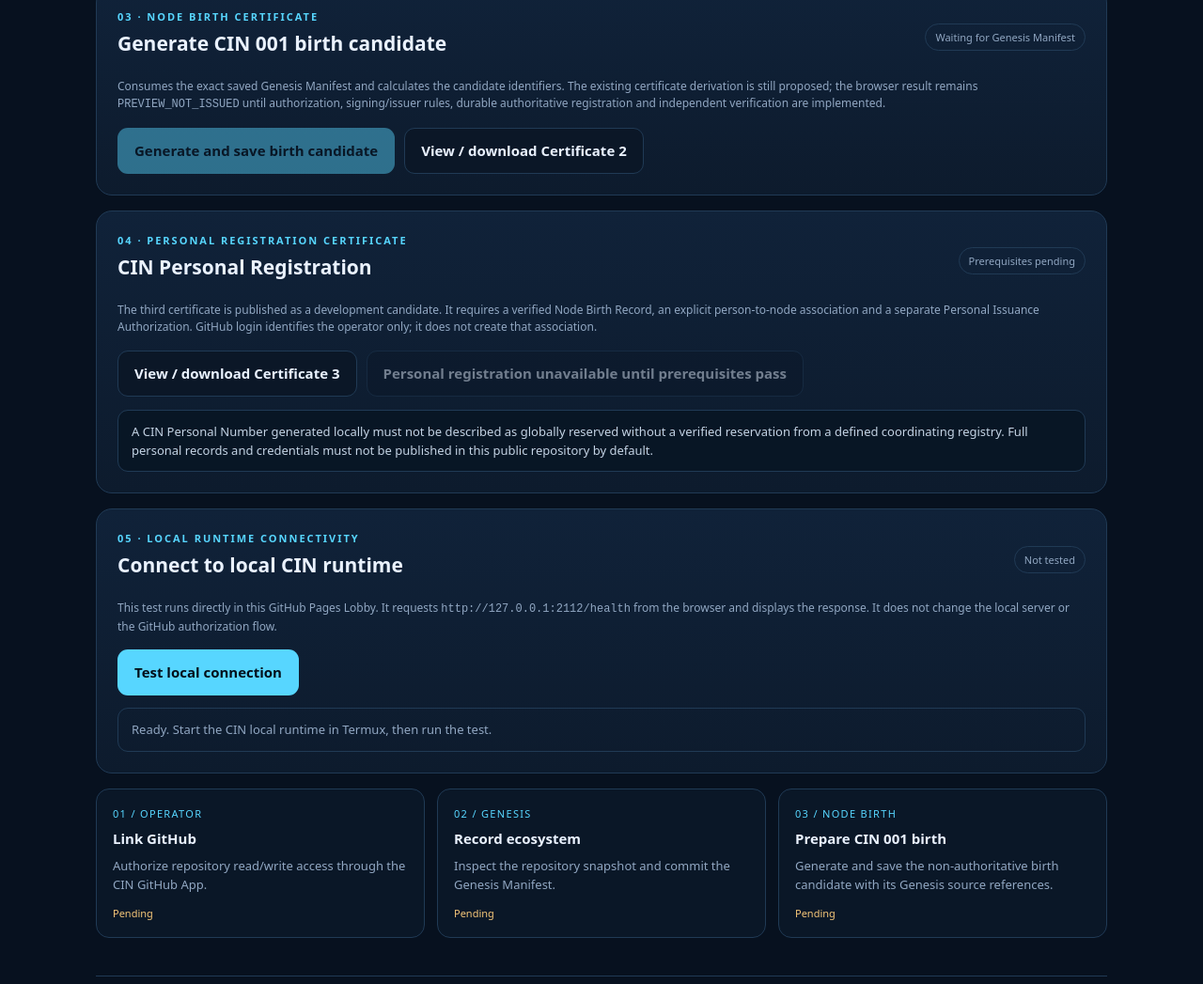
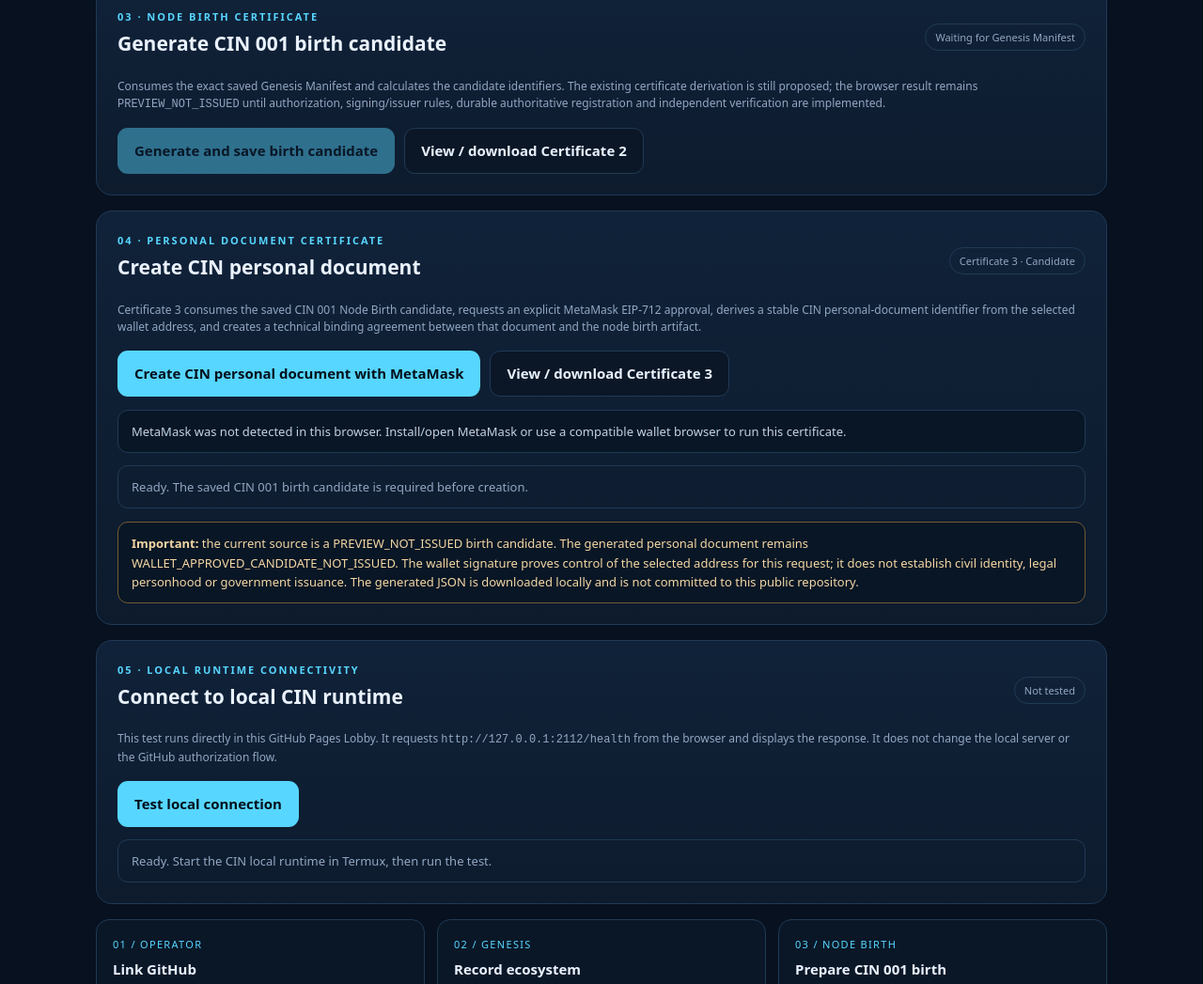
Before and after one commit to LerryAlexanderElizondoVillalobos/CIN-Core-Identification-Nodes-byLAEV, a plain HTML site: page Core Identification Node Github/index.html in a window 1280 px wide. Shown: the part 1732-2779 px from the top of the page at 94% size. Drawn offline with Linux system fonts and the light colour scheme; no server answers.

Commit message:
feat(cin): connect Certificate 3 MetaMask personal document flow

```diff
--- a/Core Identification Node Github/index.html
+++ b/Core Identification Node Github/index.html
@@ -80,14 +80,17 @@
   <pre id="birthSummary" hidden></pre>
 </section>
 
-<section class="panel">
-  <div class="panel-head"><div><div class="eyebrow">04 · Personal registration certificate</div><h2>CIN Personal Registration</h2></div><span class="pill">Prerequisites pending</span></div>
-  <p class="small">The third certificate is published as a development candidate. It requires a verified Node Birth Record, an explicit person-to-node association and a separate Personal Issuance Authorization. GitHub login identifies the operator only; it does not create that association.</p>
+<section class="panel" id="personalDocumentPanel">
+  <div class="panel-head"><div><div class="eyebrow">04 · Personal document certificate</div><h2>Create CIN personal document</h2></div><span class="pill" id="personalDocumentState">Certificate 3 · Candidate</span></div>
+  <p class="small">Certificate 3 consumes the saved CIN 001 Node Birth candidate, requests an explicit MetaMask EIP-712 approval, derives a stable CIN personal-document identifier from the selected wallet address, and creates a technical binding agreement between that document and the node birth artifact.</p>
   <div class="actions">
+    <button class="btn primary" id="createPersonalDocumentButton" type="button">Create CIN personal document with MetaMask</button>
     <a class="btn secondary" href="./CIN-PERSONAL-REGISTRATION.cincert" download>View / download Certificate 3</a>
-    <button class="btn secondary" disabled>Personal registration unavailable until prerequisites pass</button>
   </div>
-  <div class="notice">A CIN Personal Number generated locally must not be described as globally reserved without a verified reservation from a defined coordinating registry. Full personal records and credentials must not be published in this public repository by default.</div>
+  <div id="personalDocumentWalletHint" class="notice">Checking wallet provider…</div>
+  <div id="personalDocumentStatus" class="status info" role="status" aria-live="polite">Ready. The saved CIN 001 birth candidate is required before creation.</div>
+  <pre id="personalDocumentPreview" hidden></pre>
+  <div class="notice warning"><strong>Important:</strong> the current source is a PREVIEW_NOT_ISSUED birth candidate. The generated personal document remains WALLET_APPROVED_CANDIDATE_NOT_ISSUED. The wallet signature proves control of the selected address for this request; it does not establish civil identity, legal personhood or government issuance. The generated JSON is downloaded locally and is not committed to this public repository.</div>
 </section>
 
 
@@ -119,6 +122,7 @@
 </main>
 <script src="./cin-github-config.js"></script>
 <script src="./cin-github-lobby.js"></script>
+<script src="./cin-personal-document-runner.js"></script>
 <script src="./cin-local-runtime-test.js"></script>
 <script>
 if ("serviceWorker" in navigator && window.isSecureContext) {
```
